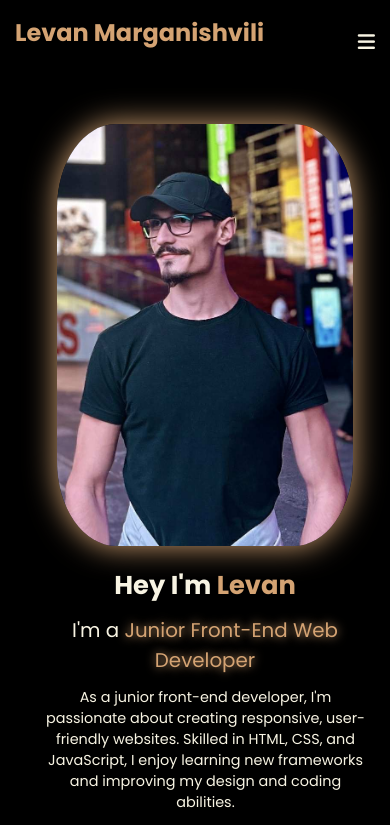
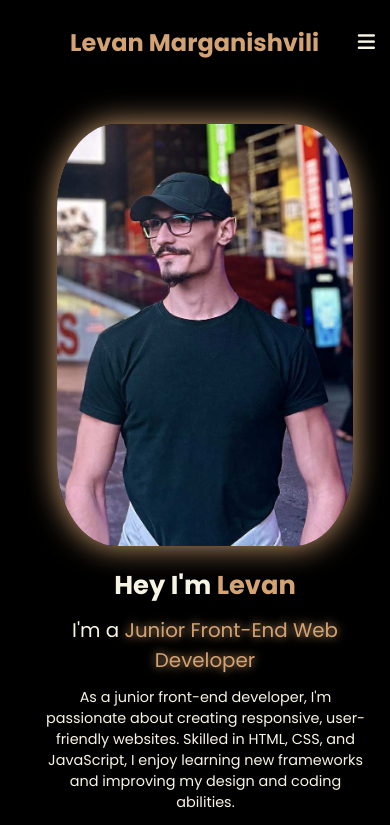
Before and after one commit to PowerrFul1/levan-portfolio, a plain HTML site: page index.html in a window 390 px wide. Shown: the top 825 px of the page. Drawn offline with nearby package versions, Linux system fonts and the light colour scheme.

Commit message:
update nav logo class mobile responsive

```diff
--- a/style.css
+++ b/style.css
@@ -154,6 +154,8 @@ nav {
 .dropdown.open {
     transform: translateY(0);
 }
+
+
 
 /* sections */
 section {
@@ -615,8 +617,7 @@ footer .text span a:hover {
 @media (max-width: 968px) {
     nav .logo {
         position: absolute;
-        top: 15px;
-        left: 15px;
+        align-items: center;
         font-size: 1.5rem;
     }
 
@@ -710,7 +711,7 @@ footer .text span a:hover {
         color: #D4A373;
     }
 
-    .about-details .right p{
+    .about-details .right p {
         justify-content: center;
         padding-top: 14px;
     }
```
